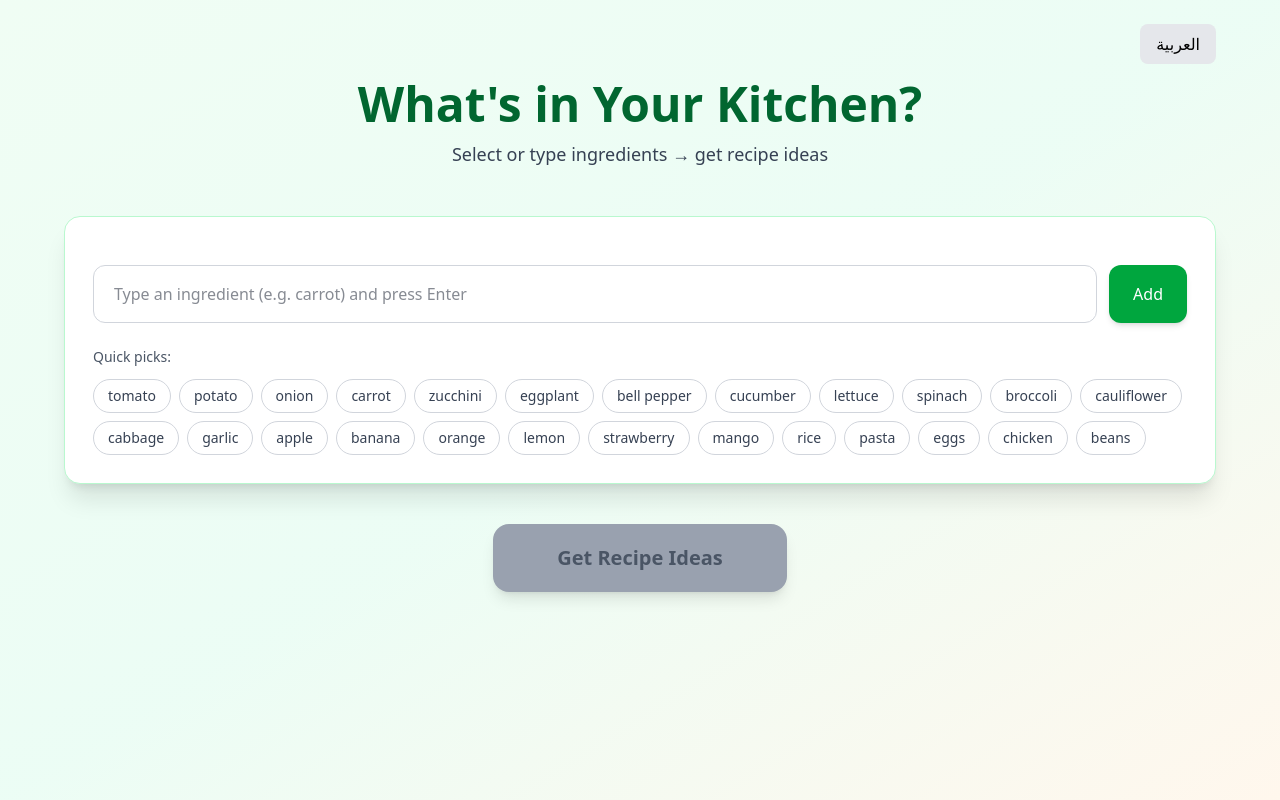
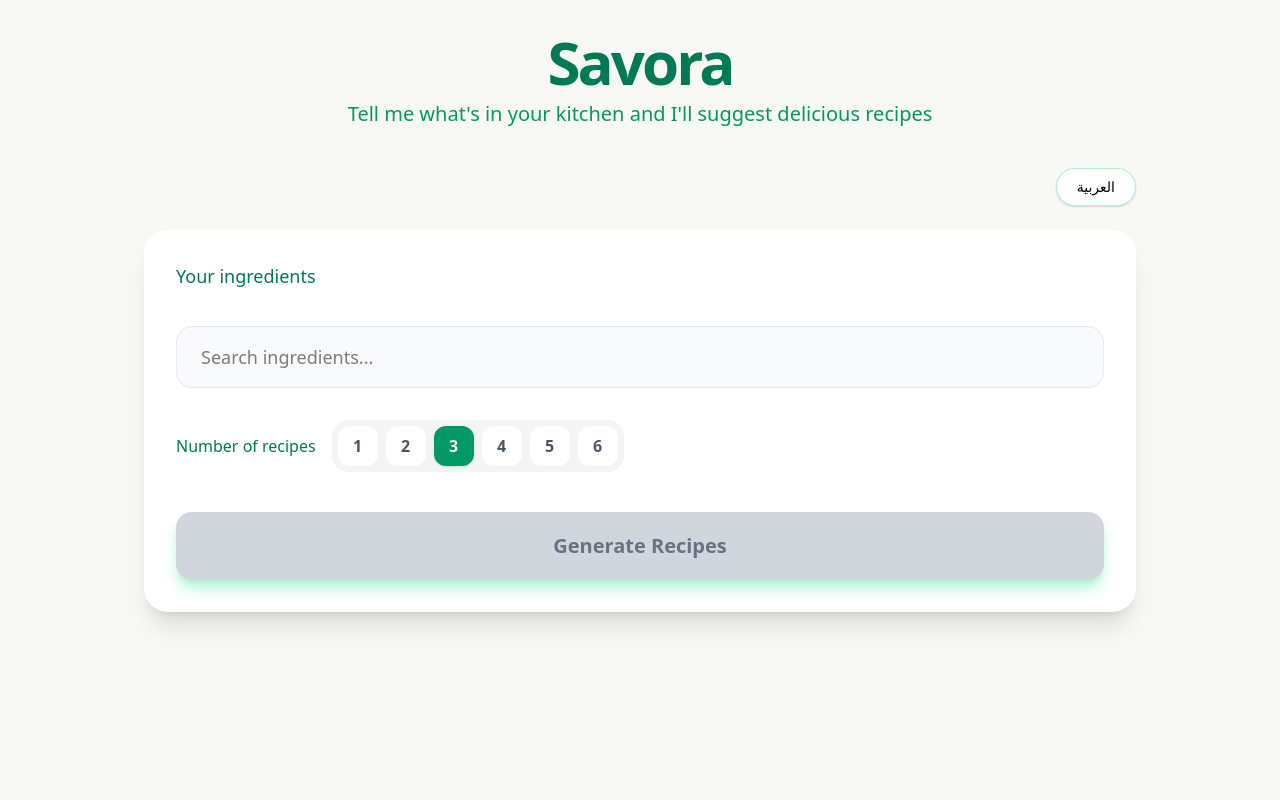
Before and after one commit to kingofdead6/Savora, a React (Vite) app in the folder client/: page / in a window 1280 px wide. Built offline with nearby package versions, Linux system fonts and the light colour scheme.

Commit message:
Added new features

```diff
--- a/client/src/components/chat/ReciptFinder.jsx
+++ b/client/src/components/chat/ReciptFinder.jsx
@@ -1,67 +1,96 @@
 // src/RecipeFinder.jsx
-import { useState, useEffect } from 'react';
+import { useState, useEffect, useMemo } from 'react';
 import { PYTHON_API } from "../../../api.js";
 
-const commonIngredients = [
-  "tomato", "potato", "onion", "carrot", "zucchini", "eggplant", "bell pepper", "cucumber",
-  "lettuce", "spinach", "broccoli", "cauliflower", "cabbage", "garlic", "apple", "banana",
-  "orange", "lemon", "strawberry", "mango", "rice", "pasta", "eggs", "chicken", "beans"
+const bilingualIngredients = [
+  { en: "tomato", ar: "طماطم" },
+  { en: "potato", ar: "بطاطس" },
+  { en: "onion", ar: "بصل" },
+  { en: "carrot", ar: "جزر" },
+  { en: "zucchini", ar: "كوسا" },
+  { en: "eggplant", ar: "باذنجان" },
+  { en: "bell pepper", ar: "فلفل حلو" },
+  { en: "cucumber", ar: "خيار" },
+  { en: "lettuce", ar: "خس" },
+  { en: "spinach", ar: "سبانخ" },
+  { en: "broccoli", ar: "بروكولي" },
+  { en: "cauliflower", ar: "قرنبيط" },
+  { en: "cabbage", ar: "ملفوف" },
+  { en: "garlic", ar: "ثوم" },
+  { en: "apple", ar: "تفاح" },
+  { en: "banana", ar: "موز" },
+  { en: "orange", ar: "برتقال" },
+  { en: "lemon", ar: "ليمون" },
+  { en: "strawberry", ar: "فراولة" },
+  { en: "mango", ar: "مانجو" },
+  { en: "rice", ar: "أرز" },
+  { en: "pasta", ar: "معكرونة" },
+  { en: "eggs", ar: "بيض" },
+  { en: "chicken", ar: "دجاج" },
+  { en: "beans", ar: "فاصوليا" },
 ];
 
 const translations = {
   en: {
-    title: "What's in Your Kitchen?",
-    subtitle: "Select or type ingredients → get recipe ideas",
-    placeholder: "Type an ingredient (e.g. carrot) and press Enter",
+    title: "Savora",
+    subtitle: "Tell me what's in your kitchen and I'll suggest delicious recipes",
+    searchPlaceholder: "Search ingredients...",
     add: "Add",
-    quick: "Quick picks:",
-    generate: "Get Recipe Ideas",
-    loading: "Finding tasty ideas...",
-    errorParse: "Could not parse recipes. Try again.",
-    noRecipes: "Click \"Get Recipe Ideas\" to see suggestions",
-    time: "⏱",
-    servings: "🍽",
-    ingredients: "Ingredients:",
-    steps: "Steps:"
+    numRecipes: "Number of recipes",
+    generate: "Generate Recipes",
+    loading: "Savora is thinking...",
+    ingredientsLabel: "Your ingredients",
+    noRecipes: "Add some ingredients and choose how many recipes you want",
+    time: "Time",
+    servings: "Servings",
+    ingredients: "Ingredients",
+    steps: "Steps",
   },
   ar: {
-    title: "ماذا في مطبخك؟",
-    subtitle: "اختر أو اكتب المكونات → احصل على أفكار وصفات",
-    placeholder: "اكتب مكونًا (مثال: جزر) واضغط Enter",
+    title: "سافورا",
+    subtitle: "قل لي ماذا في مطبخك وسأقترح لك وصفات شهية",
+    searchPlaceholder: "ابحث عن مكونات...",
     add: "إضافة",
-    quick: "اقتراحات سريعة:",
-    generate: "احصل على أفكار الوصفات",
-    loading: "جاري البحث عن أفكار لذيذة...",
-    errorParse: "تعذر تحليل الوصفات. حاول مرة أخرى.",
-    noRecipes: "اضغط \"احصل على أفكار الوصفات\" لمشاهدة الاقتراحات",
-    time: "⏱",
-    servings: "🍽",
-    ingredients: "المكونات:",
-    steps: "الخطوات:"
+    numRecipes: "عدد الوصفات",
+    generate: "احصل على الوصفات",
+    loading: "سافورا يفكر...",
+    ingredientsLabel: "مكوناتك",
+    noRecipes: "أضف بعض المكونات واختر عدد الوصفات",
+    time: "الوقت",
+    servings: "الحصص",
+    ingredients: "المكونات",
+    steps: "الخطوات",
   }
 };
 
 export default function RecipeFinder() {
+  const [lang, setLang] = useState('en');
   const [selected, setSelected] = useState([]);
-  const [input, setInput] = useState('');
+  const [searchTerm, setSearchTerm] = useState('');
+  const [numRecipes, setNumRecipes] = useState(3);
   const [recipes, setRecipes] = useState([]);
   const [loading, setLoading] = useState(false);
   const [error, setError] = useState(null);
-  const [lang, setLang] = useState('en'); // default English
 
   const t = translations[lang];
   const isArabic = lang === 'ar';
 
-  const addIngredient = (ing) => {
-    const trimmed = ing.trim().toLowerCase();
-    if (trimmed && !selected.includes(trimmed)) {
-      setSelected([...selected, trimmed]);
-    }
-    setInput('');
+  // Filter ingredients based on current language + search
+  const filteredIngredients = useMemo(() => {
+    return bilingualIngredients.filter(item => {
+      const name = item[lang].toLowerCase();
+      return name.includes(searchTerm.toLowerCase());
+    });
+  }, [searchTerm, lang]);
+
+  const addIngredient = (name) => {
+    if (!name || selected.includes(name)) return;
+    setSelected([...selected, name]);
+    setSearchTerm('');
   };
 
-  const removeIngredient = (ing) => {
-    setSelected(selected.filter(i => i !== ing));
+  const removeIngredient = (name) => {
+    setSelected(selected.filter(item => item !== name));
   };
 
   const handleGenerate = async () => {
@@ -71,83 +100,76 @@ export default function RecipeFinder() {
     setError(null);
     setRecipes([]);
 
-    try {
     const ingredientsText = selected.join(", ");
     const langPrompt = isArabic
-        ? "رد باللغة العربية فقط. اقترح وصفات بالعربية."
-        : "Reply in English only. Suggest recipes in English.";
+      ? `رد باللغة العربية فقط. اقترح بالضبط ${numRecipes} وصفات.`
+      : `Reply in ${lang} only. Suggest exactly ${numRecipes} recipes.`;
 
     const message = `${langPrompt} I have these ingredients: ${ingredientsText}. Suggest recipes.`;
 
+    try {
       const res = await fetch(`${PYTHON_API}/chat`, {
         method: 'POST',
         headers: { 'Content-Type': 'application/json' },
         body: JSON.stringify({ message }),
       });
 
-      if (!res.ok) {
-        throw new Error(await res.text() || `Server error ${res.status}`);
-      }
+      if (!res.ok) throw new Error(await res.text());
 
       const data = await res.json();
-      const content = data.response;
-
-      const parsed = JSON.parse(content);
+      const parsed = JSON.parse(data.response);
       setRecipes(parsed.recipes || []);
     } catch (err) {
-      setError(err.message || (isArabic ? "حدث خطأ ما" : "Something went wrong"));
-      console.error(err);
+      setError(err.message || (isArabic ? "حدث خطأ" : "Something went wrong"));
     } finally {
       setLoading(false);
     }
   };
 
-  // Optional: detect browser language on first load
+  // Auto detect Arabic
   useEffect(() => {
-    const browserLang = navigator.language || navigator.userLanguage;
-    if (browserLang.startsWith('ar')) {
-      setLang('ar');
-    }
+    if (navigator.language.startsWith('ar')) setLang('ar');
   }, []);
 
   return (
-    <div
-      dir={isArabic ? "rtl" : "ltr"}
-      className={`min-h-screen bg-gradient-to-br from-green-50 via-emerald-50 to-orange-50 dark:from-gray-900 dark:via-gray-800 dark:to-gray-900 p-4 sm:p-6 ${isArabic ? 'font-arabic' : ''}`}
-    >
-      <div className="max-w-6xl mx-auto">
-        {/* Language switcher */}
-        <div className="flex justify-end mb-4">
+    <div dir={isArabic ? "rtl" : "ltr"} className="min-h-screen bg-[#f8f9f4] font-sans">
+      <div className="max-w-5xl mx-auto px-4 py-8">
+
+        {/* Header */}
+        <div className="text-center mb-10">
+          <h1 className="text-6xl font-bold text-emerald-700 tracking-tighter">Savora</h1>
+          <p className="text-emerald-600 text-xl mt-2">{t.subtitle}</p>
+        </div>
+
+        {/* Language Switch */}
+        <div className="flex justify-end mb-6">
           <button
             onClick={() => setLang(lang === 'en' ? 'ar' : 'en')}
-            className="px-4 py-2 bg-gray-200 dark:bg-gray-700 rounded-lg hover:bg-gray-300 dark:hover:bg-gray-600 transition"
+            className="px-5 py-2 bg-white shadow rounded-full text-sm font-medium border border-emerald-200 hover:border-emerald-400 transition"
           >
             {lang === 'en' ? 'العربية' : 'English'}
           </button>
         </div>
 
-        {/* Header */}
-        <div className="text-center mb-8 sm:mb-12">
-          <h1 className="text-4xl sm:text-5xl font-bold text-green-800 dark:text-green-400">
-            {t.title}
-          </h1>
-          <p className="mt-3 text-lg text-gray-700 dark:text-gray-300">
-            {t.subtitle}
-          </p>
-        </div>
+        <div className="bg-white rounded-3xl shadow-xl p-8">
 
-        {/* Ingredient selector */}
-        <div className="bg-white dark:bg-gray-800 rounded-2xl shadow-xl p-5 sm:p-7 mb-10 border border-green-200 dark:border-green-700">
-          <div className="flex flex-wrap gap-2.5 mb-5">
-            {selected.map(ing => (
+          {/* Ingredients Section */}
+          <div className="mb-10">
+            <label className="block text-emerald-700 font-medium mb-3 text-lg">
+              {t.ingredientsLabel}
+            </label>
+
+            {/* Selected chips */}
+            <div className="flex flex-wrap gap-3 mb-6">
+              {selected.map(item => (
                 <div
-                key={ing}
-                className="bg-green-100 dark:bg-green-900/40 text-green-800 dark:text-green-200 px-4 py-2 rounded-full flex items-center gap-2 text-sm sm:text-base shadow-sm"
+                  key={item}
+                  className="bg-emerald-100 text-emerald-800 px-5 py-2.5 rounded-2xl flex items-center gap-3 text-base font-medium shadow-sm"
                 >
-                {ing}
+                  {item}
                   <button
-                  onClick={() => removeIngredient(ing)}
-                  className="text-green-700 dark:text-green-300 hover:text-red-600 dark:hover:text-red-400 font-bold text-lg leading-none"
+                    onClick={() => removeIngredient(item)}
+                    className="text-emerald-600 hover:text-red-600 text-xl leading-none"
                   >
                     ×
                   </button>
@@ -155,110 +177,117 @@ export default function RecipeFinder() {
               ))}
             </div>
 
-          <div className="flex flex-col sm:flex-row gap-3">
+            {/* Searchable Dropdown */}
+            <div className="relative mb-4">
               <input
-              value={input}
-              onChange={(e) => setInput(e.target.value)}
-              onKeyDown={(e) => e.key === 'Enter' && (e.preventDefault(), addIngredient(input))}
-              placeholder={t.placeholder}
-              className="flex-1 px-5 py-4 border border-gray-300 dark:border-gray-600 rounded-xl bg-white dark:bg-gray-700 text-gray-900 dark:text-gray-100 focus:outline-none focus:ring-2 focus:ring-green-500 dark:focus:ring-green-400 focus:border-transparent transition"
+                type="text"
+                value={searchTerm}
+                onChange={(e) => setSearchTerm(e.target.value)}
+                placeholder={t.searchPlaceholder}
+                className="w-full px-6 py-4 bg-gray-50 border border-gray-200 rounded-2xl focus:outline-none focus:border-emerald-500 text-lg"
               />
-            <button
-              onClick={() => addIngredient(input)}
-              className="px-6 py-4 bg-green-600 hover:bg-green-700 active:bg-green-800 text-white rounded-xl font-medium transition shadow-md sm:w-auto w-full"
+
+              {/* Suggestions dropdown */}
+              {searchTerm && (
+                <div className="absolute mt-2 w-full bg-white rounded-2xl shadow-xl border border-gray-100 max-h-72 overflow-auto z-50">
+                  {filteredIngredients.length === 0 ? (
+                    <div className="p-6 text-gray-400 text-center">No matches</div>
+                  ) : (
+                    filteredIngredients.map(item => (
+                      <div
+                        key={item.en}
+                        onClick={() => addIngredient(item[lang])}
+                        className="px-6 py-4 hover:bg-emerald-50 cursor-pointer flex justify-between items-center border-b last:border-none"
                       >
-              {t.add}
-            </button>
+                        <span className="text-lg">{item[lang]}</span>
+                        <span className="text-emerald-600 text-sm opacity-70">Add</span>
+                      </div>
+                    ))
+                  )}
+                </div>
+              )}
             </div>
 
-          <div className="mt-6">
-            <p className="text-sm text-gray-600 dark:text-gray-400 mb-3">
-              {t.quick}
-            </p>
-            <div className="flex flex-wrap gap-2">
-              {commonIngredients.map(ing => (
+            {/* Number of recipes */}
+            <div className="flex items-center gap-4 mt-8">
+              <span className="text-emerald-700 font-medium whitespace-nowrap">
+                {t.numRecipes}
+              </span>
+              <div className="flex gap-2 bg-gray-100 rounded-2xl p-1.5">
+                {[1, 2, 3, 4, 5, 6].map(n => (
                   <button
-                  key={ing}
-                  onClick={() => !selected.includes(ing) && setSelected([...selected, ing])}
-                  className={`px-3.5 py-1.5 text-sm rounded-full border transition-colors ${
-                    selected.includes(ing)
-                      ? 'bg-green-600 text-white border-green-600 dark:bg-green-700 dark:border-green-600'
-                      : 'bg-white dark:bg-gray-700 hover:bg-gray-100 dark:hover:bg-gray-600 border-gray-300 dark:border-gray-600 text-gray-700 dark:text-gray-300'
+                    key={n}
+                    onClick={() => setNumRecipes(n)}
+                    className={`w-10 h-10 rounded-xl font-semibold transition-all ${
+                      numRecipes === n
+                        ? 'bg-emerald-600 text-white shadow'
+                        : 'bg-white hover:bg-gray-50 text-gray-600'
                     }`}
                   >
-                  {ing}
+                    {n}
                   </button>
                 ))}
               </div>
             </div>
           </div>
 
-        {/* Generate button */}
-        <div className="text-center mb-10 sm:mb-14">
+          {/* Generate Button */}
           <button
             onClick={handleGenerate}
             disabled={loading || selected.length === 0}
-            className={`
-              px-10 sm:px-16 py-5 rounded-2xl text-lg sm:text-xl font-bold shadow-lg transition-all transform
-              ${loading || selected.length === 0
-                ? 'bg-gray-400 cursor-not-allowed text-gray-600'
-                : 'bg-orange-500 hover:bg-orange-600 active:scale-95 text-white'
-              }
-            `}
+            className={`w-full py-5 rounded-2xl text-xl font-bold transition-all shadow-lg shadow-emerald-200 ${
+              loading || selected.length === 0
+                ? 'bg-gray-300 text-gray-500 cursor-not-allowed'
+                : 'bg-gradient-to-r from-emerald-600 to-teal-600 hover:from-emerald-700 hover:to-teal-700 text-white active:scale-[0.985]'
+            }`}
           >
             {loading ? t.loading : t.generate}
           </button>
         </div>
 
+        {/* Results */}
         {error && (
-          <div className="text-center text-red-600 dark:text-red-400 bg-red-50 dark:bg-red-900/20 p-6 rounded-xl mb-10">
+          <div className="mt-8 text-center text-red-600 bg-red-50 p-6 rounded-2xl">
             {error}
           </div>
         )}
 
         {recipes.length > 0 && (
-          <div className="grid gap-6 sm:gap-8 md:grid-cols-2 lg:grid-cols-3">
-            {recipes.map((recipe, idx) => (
-              <div
-                key={idx}
-                className="bg-white dark:bg-gray-800 rounded-2xl shadow-lg overflow-hidden border border-gray-200 dark:border-gray-700 hover:shadow-2xl transition-all duration-300"
-              >
-                <div className="p-5 sm:p-6">
-                  <h3 className="text-xl sm:text-2xl font-bold text-green-800 dark:text-green-400 mb-3 line-clamp-2">
+          <div className="mt-12 grid md:grid-cols-2 lg:grid-cols-3 gap-8">
+            {recipes.map((recipe, i) => (
+              <div key={i} className="bg-white rounded-3xl overflow-hidden shadow-lg border border-gray-100">
+                <div className="bg-gradient-to-br from-emerald-600 to-teal-600 h-3" />
+                <div className="p-7">
+                  <h3 className="text-2xl font-bold text-emerald-800 mb-4 leading-tight">
                     {recipe.title}
                   </h3>
 
-                  <p className="text-gray-600 dark:text-gray-300 mb-4 line-clamp-2">
+                  <p className="text-gray-600 mb-6 leading-relaxed">
                     {recipe.description}
                   </p>
 
-                  <div className="text-sm text-gray-500 dark:text-gray-400 mb-4">
-                    {t.time} {recipe.time} • {t.servings} {recipe.servings}
+                  <div className="flex gap-8 text-sm text-gray-500 mb-6">
+                    <div>{t.time}: <span className="font-medium text-emerald-700">{recipe.time}</span></div>
+                    <div>{t.servings}: <span className="font-medium text-emerald-700">{recipe.servings}</span></div>
                   </div>
 
-                  <div className="mb-5">
-                    <h4 className="font-semibold text-gray-800 dark:text-gray-200 mb-2">
-                      {t.ingredients}
-                    </h4>
-                    <ul className="text-sm space-y-1.5 text-gray-700 dark:text-gray-300">
-                      {recipe.ingredients.map((ing, i) => (
-                        <li key={i} className="flex items-start gap-2">
-                          <span className="text-green-600 dark:text-green-400">•</span>
-                          <span className={ing.includes('you have') || ing.includes('لديك') ? 'font-medium' : ''}>
+                  <div className="mb-6">
+                    <div className="font-semibold text-emerald-800 mb-3">{t.ingredients}</div>
+                    <ul className="space-y-2 text-gray-700">
+                      {recipe.ingredients.map((ing, idx) => (
+                        <li key={idx} className="flex gap-3">
+                          <span className="text-emerald-500">•</span>
                           {ing}
-                          </span>
                         </li>
                       ))}
                     </ul>
                   </div>
 
                   <div>
-                    <h4 className="font-semibold text-gray-800 dark:text-gray-200 mb-2">
-                      {t.steps}
-                    </h4>
-                    <ol className="text-sm space-y-2 list-decimal pl-5 text-gray-700 dark:text-gray-300">
-                      {recipe.steps.map((step, i) => (
-                        <li key={i} className="leading-relaxed">{step}</li>
+                    <div className="font-semibold text-emerald-800 mb-3">{t.steps}</div>
+                    <ol className="list-decimal pl-5 space-y-3 text-gray-700 text-[15px]">
+                      {recipe.steps.map((step, idx) => (
+                        <li key={idx}>{step}</li>
                       ))}
                     </ol>
                   </div>
@@ -268,20 +297,9 @@ export default function RecipeFinder() {
           </div>
         )}
 
-        {recipes.length === 0 && !loading && selected.length > 0 && !error && (
-          <div className="text-center text-gray-500 dark:text-gray-400 py-16">
+        {recipes.length === 0 && !loading && selected.length > 0 && (
+          <div className="text-center text-gray-400 mt-16 text-lg">
             {t.noRecipes}
-          </div>
-        )}
-
-        {loading && recipes.length === 0 && (
-          <div className="grid gap-6 sm:gap-8 md:grid-cols-2 lg:grid-cols-3">
-            {[...Array(3)].map((_, i) => (
-              <div
-                key={i}
-                className="bg-white dark:bg-gray-800 rounded-2xl shadow-lg overflow-hidden border border-gray-200 dark:border-gray-700 h-96 animate-pulse"
-              />
-            ))}
           </div>
         )}
       </div>
```
Lines whose indentation alone changed are shown as unchanged.
